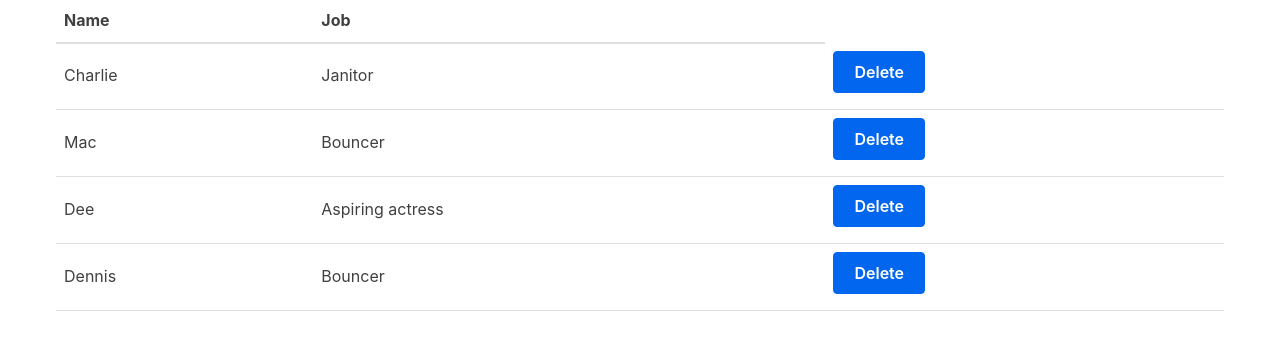
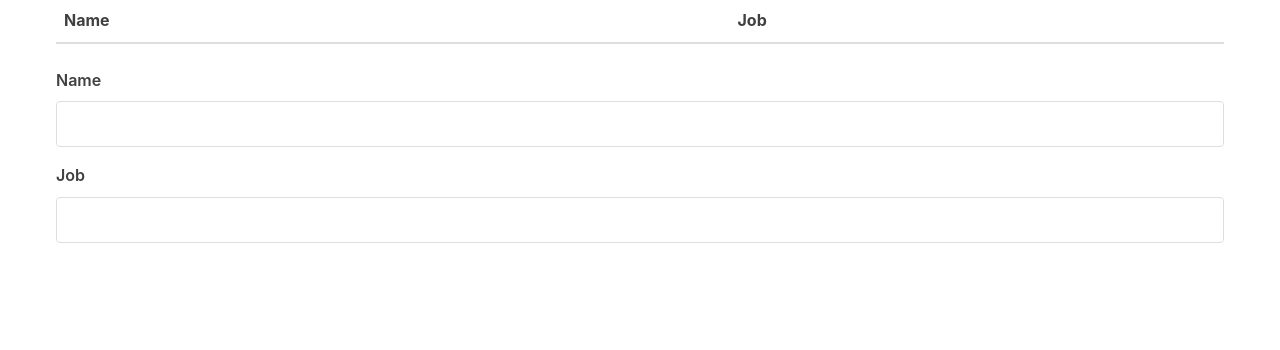
Before and after one commit to ChrisCodesNow/learn_react, a React (Create React App) app in the folder react-tutorial/: page / in a window 1280 px wide. Shown: the top 350 px of the page. Built offline with nearby package versions, Linux system fonts and the light colour scheme.

Commit message:
Create form class component
update Form state on change of input fields

```diff
--- a/react-tutorial/src/App.js
+++ b/react-tutorial/src/App.js
@@ -1,26 +1,10 @@
 import React, { Component } from 'react'
 import Table from './Table'
+import Form from './Form'
 
 class App extends Component {
     state = {
-        characters: [
-            {
-                name: 'Charlie',
-                job: 'Janitor'
-            },
-            {
-                name: 'Mac',
-                job: 'Bouncer'
-            },
-            {
-                name: 'Dee',
-                job: 'Aspiring actress'
-            },
-            {
-                name: 'Dennis',
-                job: 'Bouncer'
-            },
-        ]
+        characters: [],
     }
 
     removeCharacter = (index) => {
@@ -39,6 +23,7 @@
         return (
             <div className="container">
                 <Table characterData={characters} removeCharacter={this.removeCharacter}/>
+                <Form />
             </div>
         )
     }
--- /dev/null
+++ b/react-tutorial/src/Form.js
@@ -0,0 +1,47 @@
+import React, { Component } from 'react'
+
+class Form extends Component {
+    constructor(props) {
+        super(props)
+
+        this.initialState = {
+            name: '',
+            job: '',
+        }
+
+        this.state = this.initialState
+    }
+
+    handleChange = (event) => {
+        const { name, value } = event.target
+
+        this.setState({
+            [name]: value,
+        })
+    }
+
+    render() {
+        const { name, job } = this.state
+
+        return (
+            <form>
+                <label>Name</label>
+                <input
+                    type="text"
+                    name="name"
+                    value={name}
+                    onChange={this.handleChange}
+                />
+                <label>Job</label>
+                <input
+                    type="text"
+                    name="job"
+                    value={job}
+                    onChange={this.handleChange}
+                />
+            </form>
+        );
+    }
+}
+
+export default Form
```
